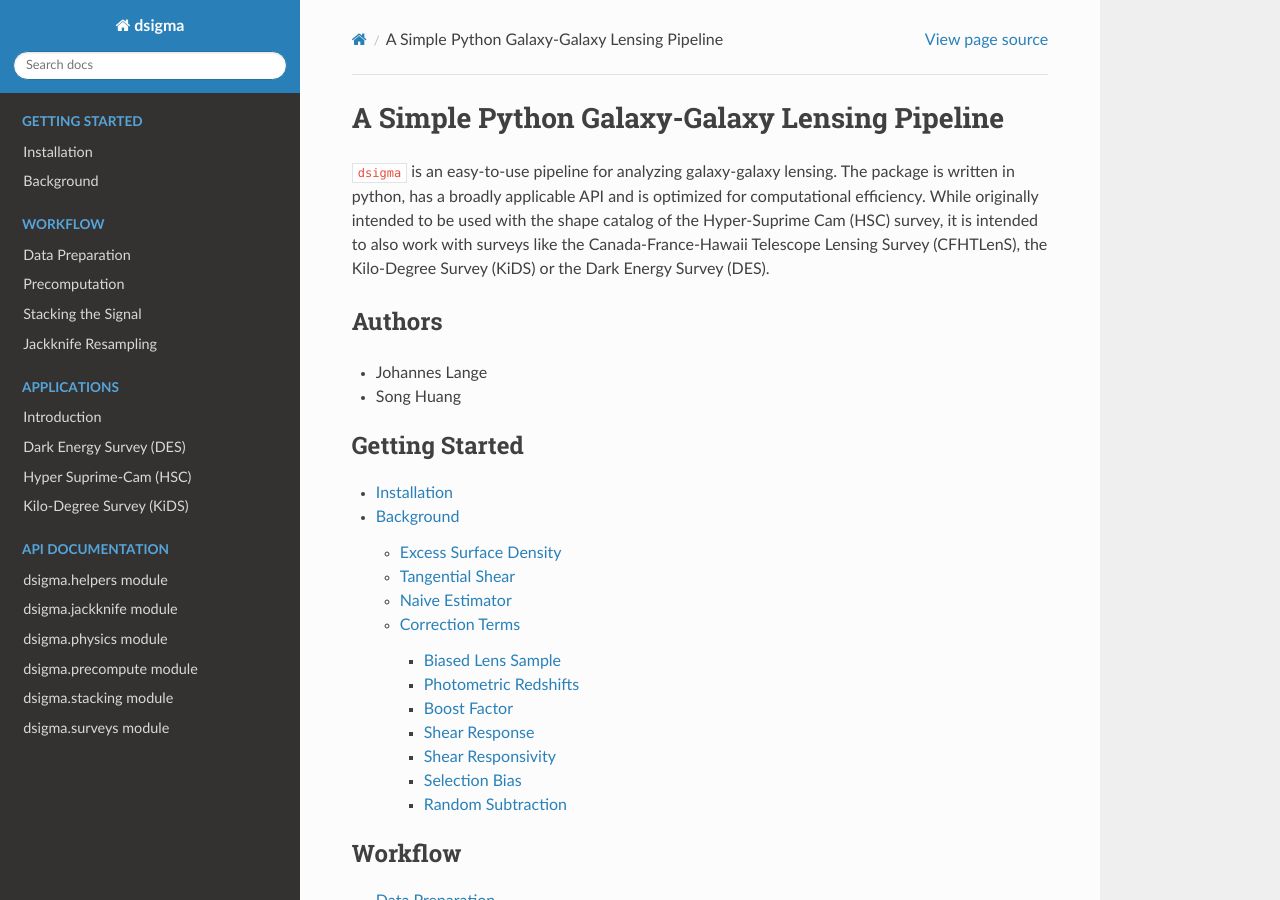
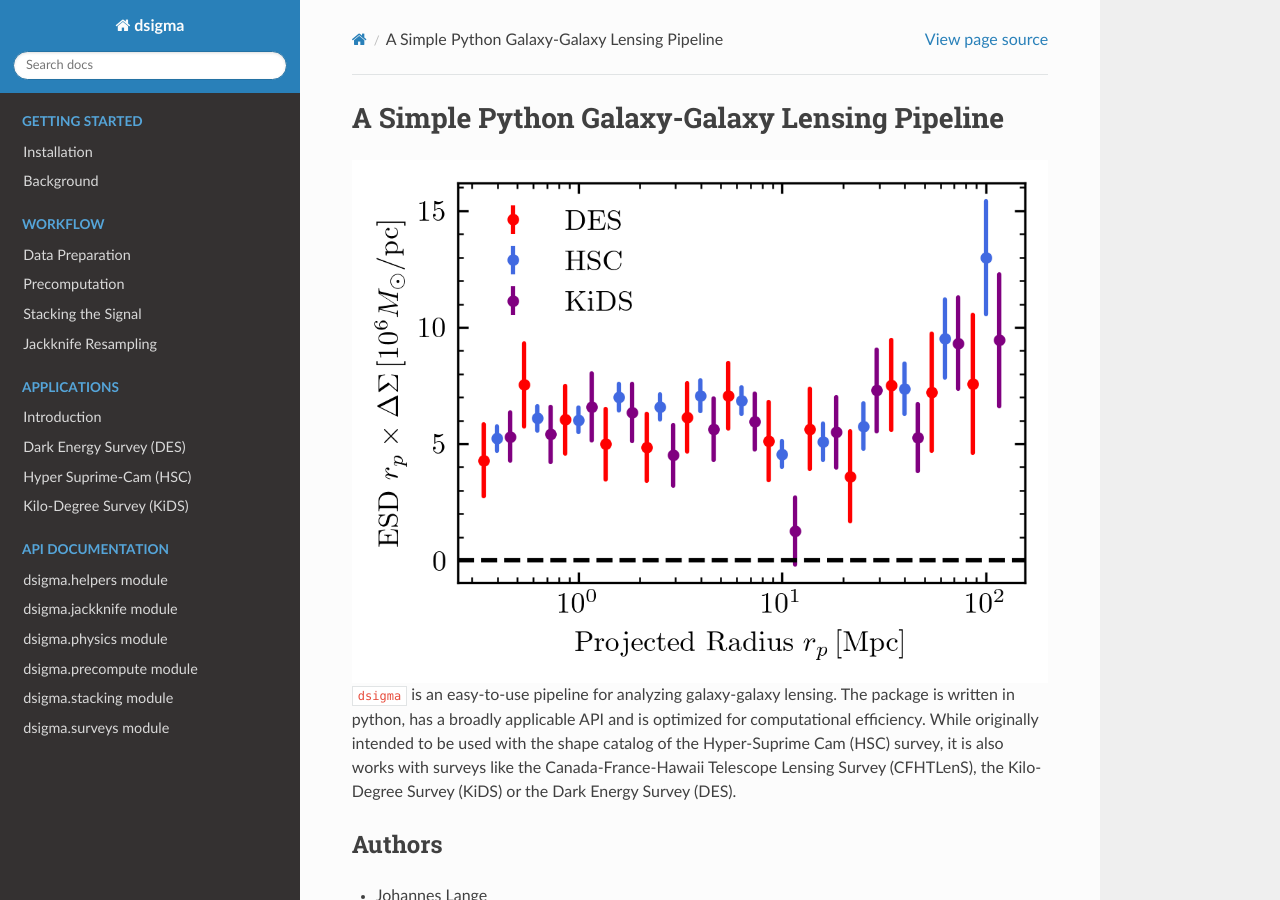
Before and after one commit to johannesulf/dsigma, a Sphinx documentation site: the page built from docs/index.txt, in a window 1280 px wide and 900 px high. Built offline with Sphinx 7.4.7 and the Read the Docs theme 2.0.0, drawn with Linux system fonts in a browser that asks for light colours.

Commit message:
fixed typos in KiDS tutorial and added example plot

```diff
--- a/docs/application_kids.txt
+++ b/docs/application_kids.txt
@@ -48,6 +48,7 @@ photometric redshift bin.
     fname = ('K1000_NS_V1.0.0A_ugriZYJHKs_photoz_SG_mask_LF_svn_309c_2Dbins_v2' +
              '_SOMcols_Fid_blindC_TOMO{}_Nz.asc')
     nz = np.array([np.genfromtxt(fname.format(i + 1)).T for i in range(5)])
+    nz[:, 0, :] += 0.025  # in original file, redshifts are lower bin edges
 
 
 ************************
--- a/docs/index.txt
+++ b/docs/index.txt
@@ -2,13 +2,16 @@
 A Simple Python Galaxy-Galaxy Lensing Pipeline
 ##############################################
 
+.. image:: plot.png
+   :width: 100 %
+   :align: center
+
 :code:`dsigma` is an easy-to-use pipeline for analyzing galaxy-galaxy lensing.
 The package is written in python, has a broadly applicable API and is
 optimized for computational efficiency. While originally intended to be used
-with the shape catalog of the Hyper-Suprime Cam (HSC) survey, it is intended
-to also work with surveys like the Canada-France-Hawaii Telescope Lensing
-Survey (CFHTLenS), the Kilo-Degree Survey (KiDS) or the Dark Energy Survey
-(DES).
+with the shape catalog of the Hyper-Suprime Cam (HSC) survey, it is also works
+with surveys like the Canada-France-Hawaii Telescope Lensing Survey (CFHTLenS),
+the Kilo-Degree Survey (KiDS) or the Dark Energy Survey (DES).
 
 *******
 Authors
```
Also changed, not shown: README.md (+2 -0 lines), docs/plot.png (added).
